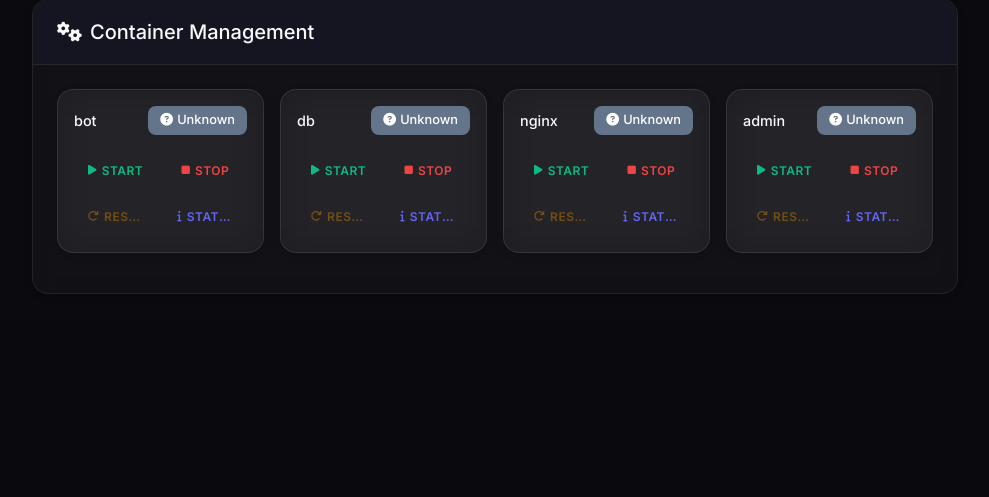
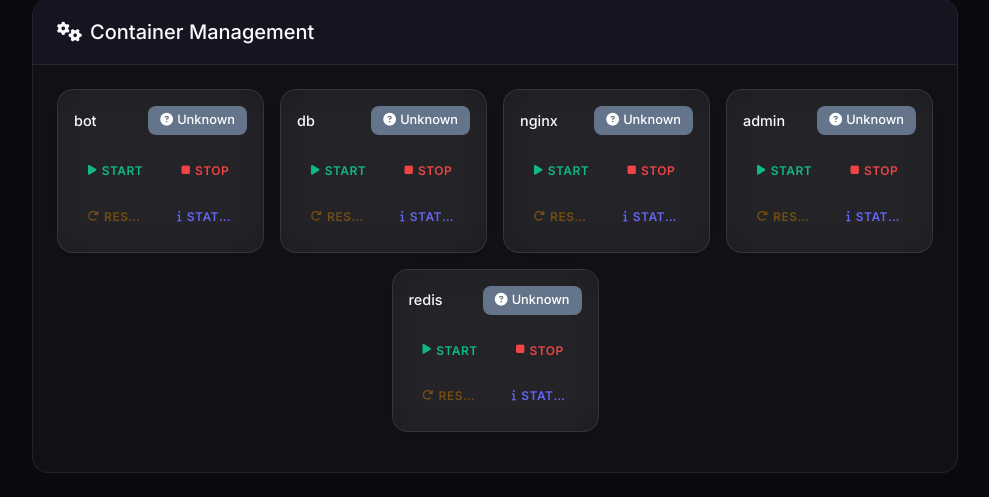
Before and after one commit to jkeevk/AIMLUL-Twitch-bot, a FastAPI app: template admin/app/templates/index.html in a window 1280 px wide. Shown: the part 649-1146 px from the top of the page, without its empty margins (145-1134 px from the left). Before the commit the page ends 943 px from the top, so only its background shows below. Run offline with FastAPI, Linux system fonts and the light colour scheme; the template is opened without the code that fills it, so the values that code supplies are empty.

Commit message:
feat: add Redis integration to admin and Redis healthcheck in Docker Compose

```diff
--- a/admin/app/templates/index.html
+++ b/admin/app/templates/index.html
@@ -85,7 +85,7 @@
             </div>
             <div class="card-body">
                 <div class="row g-3 justify-content-center">
-                    {% for container_name in ['bot', 'db', 'nginx', 'admin'] %}
+                    {% for container_name in ['bot', 'db', 'nginx', 'admin', 'redis'] %}
                     <div class="col-xl-3 col-lg-4 col-md-6">
                         <div class="card h-100 container-card glass-card">
                             <div class="card-body">
@@ -824,7 +824,7 @@ class App {
             password: document.getElementById('password'),
             container: document.getElementById('container'),
         };
-        this.containers = ['bot', 'db', 'nginx', 'admin'];
+        this.containers = ['bot', 'db', 'nginx', 'admin', 'redis'];
     }
 
     static bindEvents() {
--- a/docker-compose.yml
+++ b/docker-compose.yml
@@ -56,6 +56,12 @@ services:
     command: redis-server --save "" --appendonly no
     ports:
       - "6379:6379"
+    healthcheck:
+      test: [ "CMD", "redis-cli", "ping" ]
+      interval: 20s
+      timeout: 5s
+      retries: 5
+      start_period: 5s
     networks:
       - webnet
 
```
